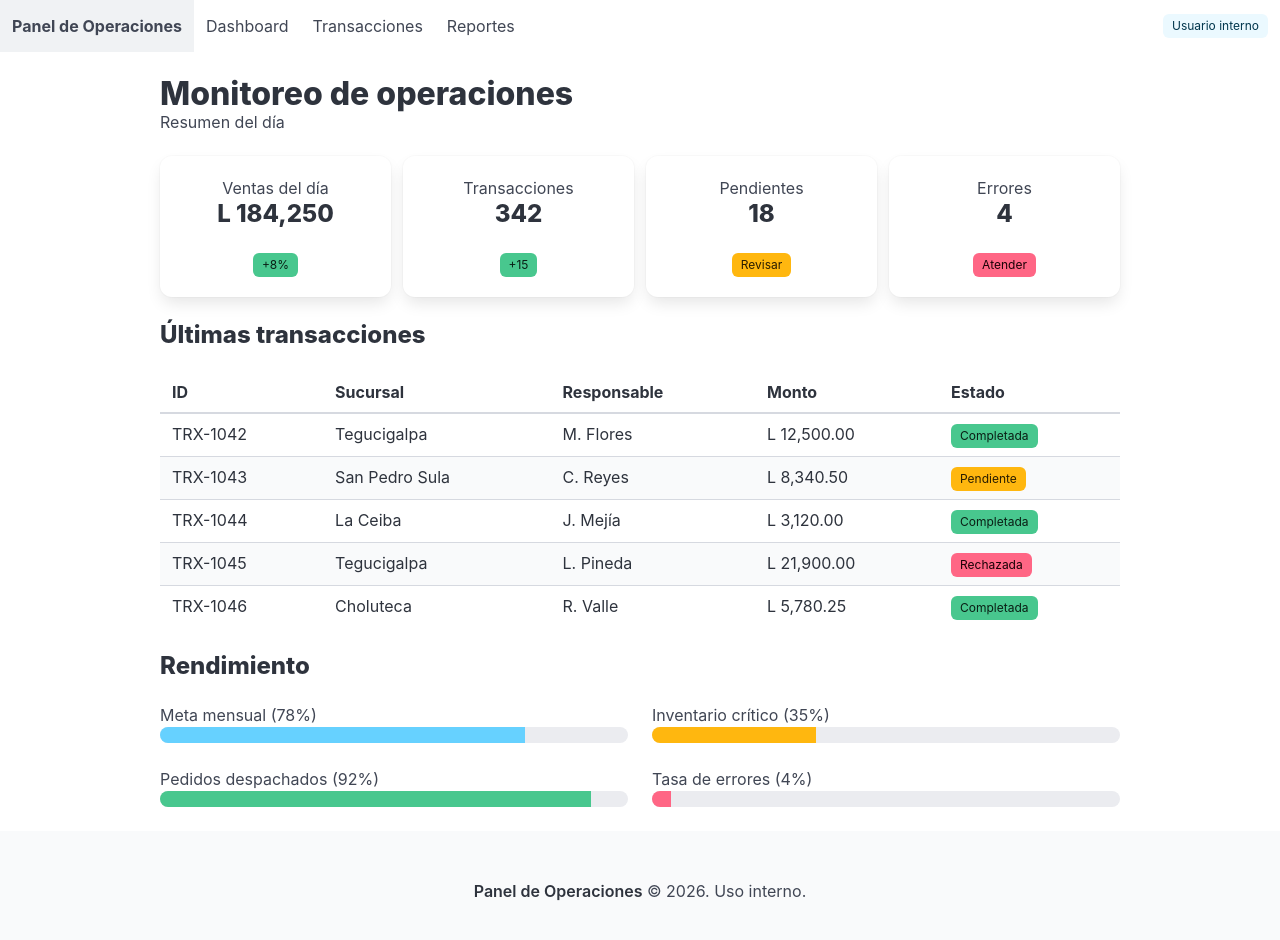
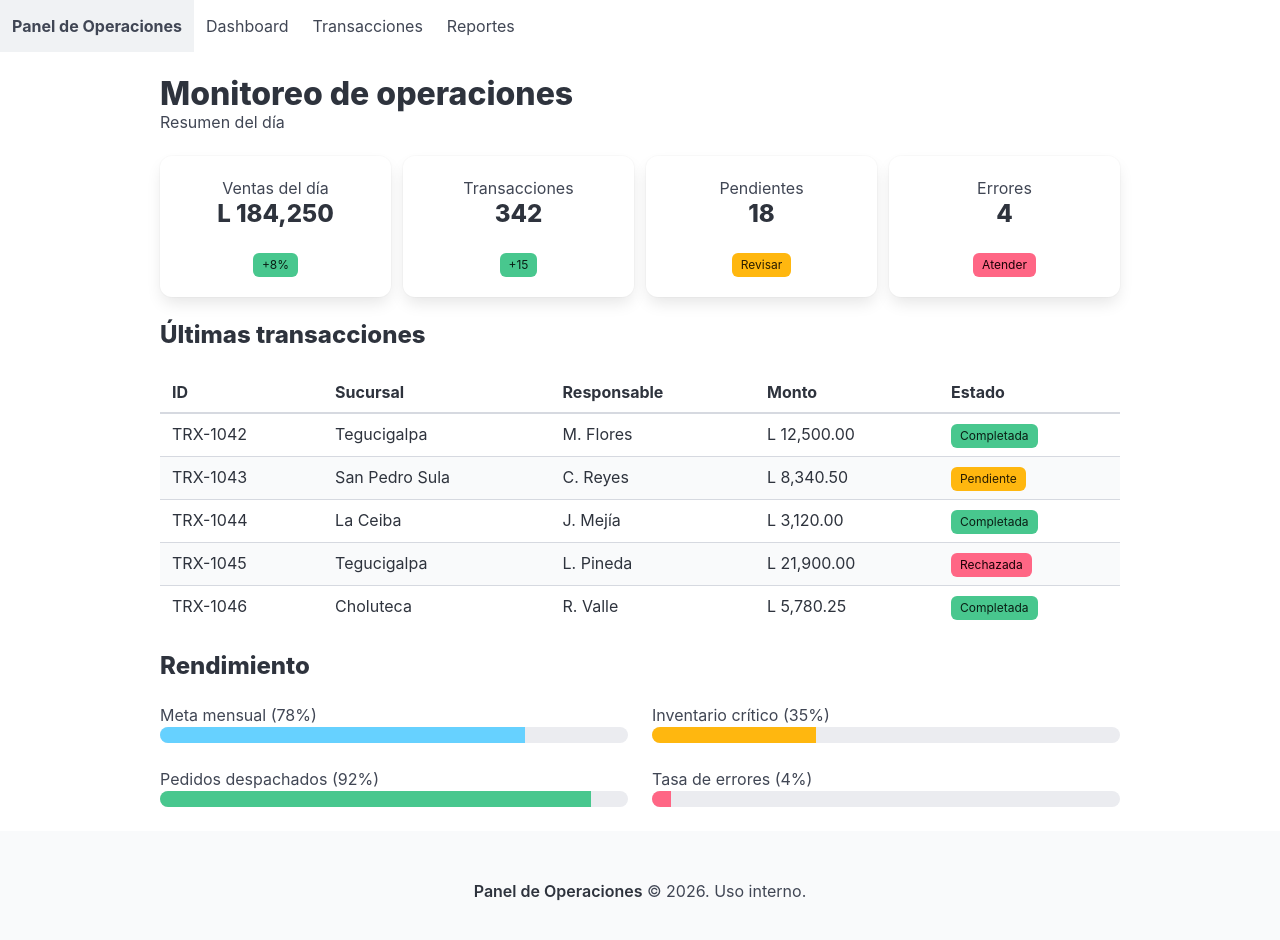
Before and after one commit to orlanzr18-cmyk/nono_pw2, a plain HTML site: page index.html in a window 1280 px wide. Drawn offline with nearby package versions, Linux system fonts and the light colour scheme.

Commit message:
mas borrado

```diff
--- a/index.html
+++ b/index.html
@@ -34,12 +34,6 @@
                         <a class="navbar-item">
                             Reportes
                         </a>
-                    </div>
-
-                    <div class="navbar-end">
-                        <div class="navbar-item">
-                            <span class="tag is-info is-light">Usuario interno</span>
-                        </div>
                     </div>
                 </div>
             </nav>
```
